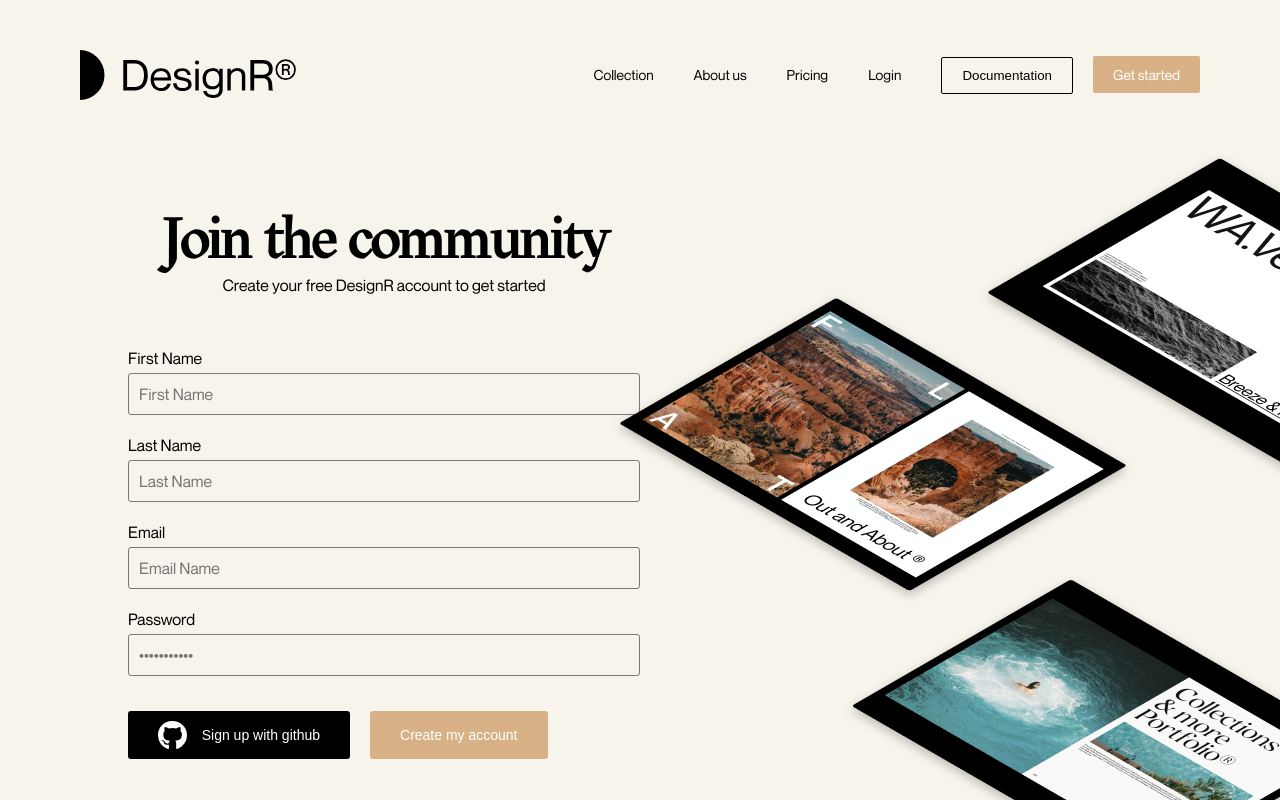
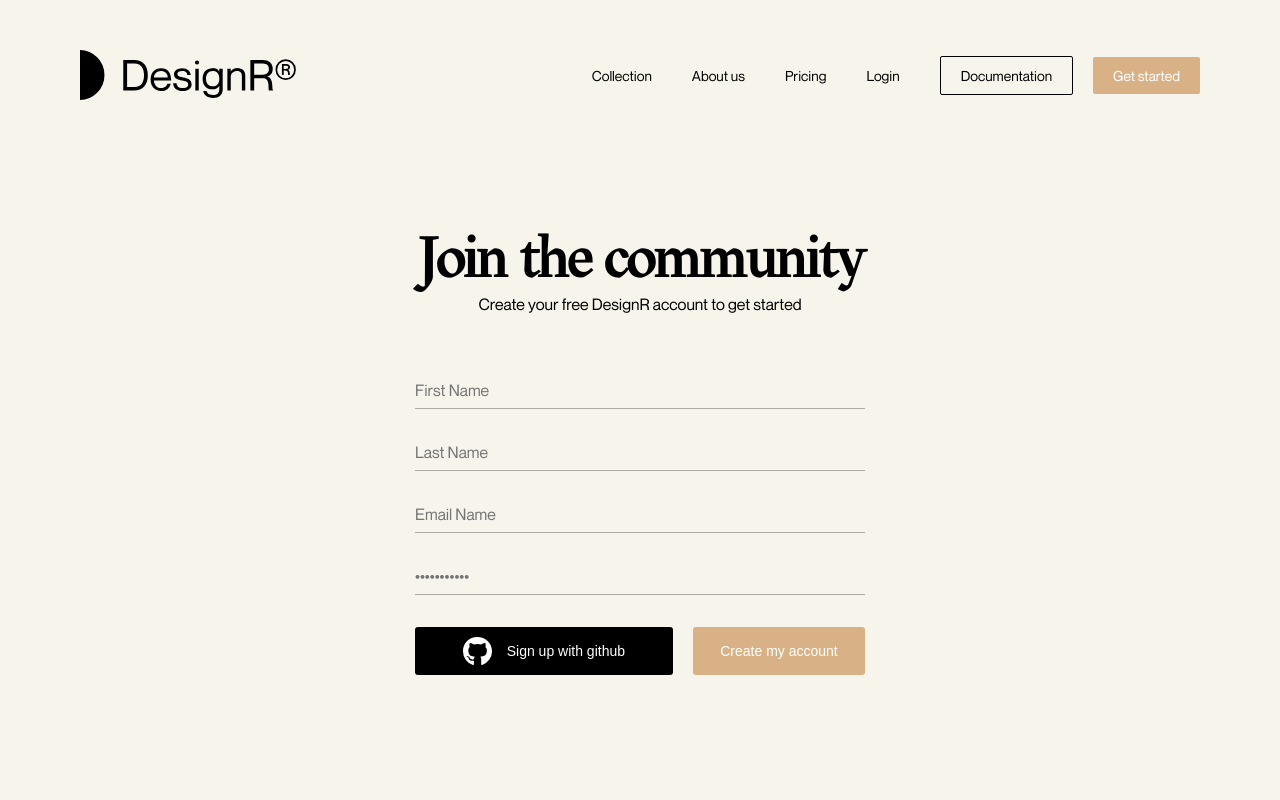
Before and after one commit to CathyDolle/designr, a React (Create React App) app: page /inscription in a window 1280 px wide. Shown: the top 800 px of the page. Built offline with nearby package versions, Linux system fonts and the light colour scheme.

Commit message:
style edit :lipstick:

```diff
--- a/src/components/inspirations/DesignBox.jsx
+++ b/src/components/inspirations/DesignBox.jsx
@@ -1,9 +1,22 @@
-import React, { useState } from 'react';
+import React, { useState, useEffect } from 'react';
 import './designBox.scss'
 import ProductModal from './ProductModal'
 
 const DesignBox = ({product}) => {
   const [open, setOpen] = useState(false)
+
+  useEffect(() => {
+    const body = document.querySelector('body')
+    if (open){
+      body.style.overflow = "hidden"
+      body.style.paddingRight = "15px"
+    }
+
+    return () => {
+      body.style.overflow = "auto"
+      body.style.paddingRight = "0"
+    }
+  }, [open])
 
   return (
     <div className="designBox" onClick={() => setOpen(!open)}>
--- a/src/components/inspirations/ProductModal.jsx
+++ b/src/components/inspirations/ProductModal.jsx
@@ -10,7 +10,6 @@ function ProductModal({active, product, onClose}) {
   const toggle = () =>{
     onClose()
   }
-
   return (
     <section onClick={stop} className={active ? 'productModal active' : 'productModal'}>
       <div className="productWrapper">
--- a/src/components/wrapper/Footer.jsx
+++ b/src/components/wrapper/Footer.jsx
@@ -5,8 +5,8 @@ import Logo from './Logo'
 const Footer = () => {
   return (
     <footer>
-      <FooterLink exact path="/" name="Our Products"/>
-      <FooterLink path="/Inspirations" name="Collection"/>
+      <FooterLink path="/inspirations" name="Collection"/>
+      <FooterLink exact path="/about" name="About us"/>
       <FooterLink border="borderBottom" path="/Pricing" name="Pricing"/>
       <div className="demiBox left">
         <Logo/>
--- a/src/components/wrapper/Header.jsx
+++ b/src/components/wrapper/Header.jsx
@@ -12,8 +12,8 @@ const Header = () => {
         <NavLink className="navLink" to="/about">About us</NavLink>
         <NavLink className="navLink" to="/pricing">Pricing</NavLink>
         <NavLink className="navLink" to="/login">Login</NavLink>
-        <button className="learn">Documentation</button>
-        <button><NavLink to="/inscription">Get started</NavLink></button>
+        <a className="button learn" href="/">Documentation</a>
+        <NavLink className="button" to="/inscription">Get started</NavLink>
       </nav>
     </header>
   );
--- a/src/components/wrapper/wrapper.scss
+++ b/src/components/wrapper/wrapper.scss
@@ -22,7 +22,7 @@ HEADER
 *******************************/
 
 header {
-  z-index: 4;
+  z-index: 3;
   width: 100%;
   height: var(--headerHeight);
   display: flex;
@@ -44,13 +44,14 @@ header {
   span {
     font-size: 0.5rem;
   }
-  button {
+  .button {
     right: var(--marginPadding);
     border: none;
     outline: none;
     background: var(--sandColor);
     padding: 1rem 2rem;
     border-radius: 2px;
+    color: white;
     a {
       color: white;
     }
--- a/src/pages/Inscription.jsx
+++ b/src/pages/Inscription.jsx
@@ -1,23 +1,33 @@
-import React from 'react';
+import React, { useEffect} from 'react';
 import Wrapper from '../components/wrapper/Wrapper'
 import login from '../assets/img/product/bg.png'
 import github from '../assets/img/login/github.svg'
 import './login.scss'
 
 function Login(props) {
+  // useEffect(() => {
+  //   const body = document.querySelector('body')
+  //   body.style.setProperty("--bgColor", "black")
+  //   body.style.setProperty("--fontColor", "white")
+
+  //   return () => {
+  //     body.style.setProperty("--bgColor", "#f7f4eb")
+  //     body.style.setProperty("--fontColor", "black")
+  //   }
+  // }, [])
   return (
     <Wrapper>
       <section className="loginSection">
         <h1>Join the community</h1>
         <p>Create your free DesignR  account to get started</p>
         <form action="/">
-          <label htmlFor="">First Name</label>
+          {/* <label htmlFor="">First Name</label> */}
           <input type="text" placeholder="First Name"/>
-          <label htmlFor="">Last Name</label>
+          {/* <label htmlFor="">Last Name</label> */}
           <input type="text" placeholder="Last Name"/>
-          <label htmlFor="">Email</label>
+          {/* <label htmlFor="">Email</label> */}
           <input type="text" placeholder="Email Name"/>
-          <label htmlFor="">Password</label>
+          {/* <label htmlFor="">Password</label> */}
           <input type="text" placeholder="•••••••••••"/>
         </form>
         <div className="buttonContainer">
@@ -25,9 +35,6 @@ function Login(props) {
           <button>Create my account</button>
         </div>
       </section>
-      <section className="visualSection">
-        <img src={login} alt="login"/>
-      </section>
     </Wrapper>
   );
 }
--- a/src/pages/Login.jsx
+++ b/src/pages/Login.jsx
@@ -1,6 +1,7 @@
 import React from 'react';
 import Wrapper from '../components/wrapper/Wrapper'
-import login from '../assets/img/product/bg.png'
+import deco from '../assets/img/product/bg.png'
+import github from '../assets/img/login/github.svg'
 import './login.scss'
 
 function Login(props) {
@@ -9,15 +10,16 @@ function Login(props) {
       <section className="loginSection">
         <h1>Log in</h1>
         <form action="/">
-          <label htmlFor="">Email</label>
+          {/* <label htmlFor="">Email</label> */}
           <input type="text" placeholder="First Name"/>
-          <label htmlFor="">Password</label>
+          {/* <label htmlFor="">Password</label> */}
           <input type="text" placeholder="•••••••••••"/>
         </form>
-        <button>Login</button>
-      </section>
-      <section className="visualSection">
-        <img src={login} alt="login"/>
+        <div className="buttonContainer">
+          <button className="github"><img src={github} alt="github"/>Log in with github</button>
+          <button>Login</button>
+        </div>
+        {/* <img className="deco" src={deco} alt="deco"/> */}
       </section>
     </Wrapper>
   );
--- a/src/pages/about.scss
+++ b/src/pages/about.scss
@@ -57,6 +57,7 @@
         top: 0;
         left: -25vw;
         text-align: left;
+        color: white;
       }
     }
   }
@@ -84,7 +85,7 @@
     color: var(--fontColor);
     margin-bottom: 2rem;
     cursor: pointer;
-    font-size: var(--fontSize);
+    font-size: 1.4rem;
     text-transform: uppercase;
     background: var(--sandColor);
     &.discover{
--- a/src/pages/login.scss
+++ b/src/pages/login.scss
@@ -1,7 +1,6 @@
 .loginSection {
-  width: 50%;
-  padding-left: 10%;
-  height: 85vh;
+  width: 100%;
+  height: 90vh;
   display: flex;
   justify-content: center;
   align-items: center;
@@ -10,60 +9,62 @@
   // color:white;
   form {
     margin-top: 5rem;
-    width: 100%;
+    width: 450px;
     // color: white;
     label {
       font-family: Neue Montreal Regular;
       font-size: var(--fontSize);
     }
     input {
-      padding: 1rem 1rem;
+      padding: 0.8rem 0rem;
       outline: none;
       margin-top: 0.5rem;
       margin-bottom: 2rem;
       width: 100%;
-      border-radius: 3px;
       background: transparent;
       color: var(--fontColor);
-      border: solid 1px rgba(0, 0, 0, 0.5);
+      border: none;
+      border-bottom: solid 1px rgba(0, 0, 0, 0.3);
       font-size: 1.6rem;
       font-family: Neue Montreal Regular;
     }
   }
-  .buttonContainer{
-    width: 100%;
+  .buttonContainer {
+    width: 450px;
     display: flex;
-    justify-content: flex-start;
+    justify-content: space-between;
+    // margin-bottom: 15vh;
   }
   button {
     display: flex;
     justify-content: center;
     align-items: center;
-    margin: 1.5rem 0rem;
+    margin: 1.2rem 0rem;
     right: var(--marginPadding);
     color: white;
     border: none;
     outline: none;
     background: var(--sandColor);
     border-radius: 3px;
-    padding: 1rem 3rem;
+    padding: 1rem 0;
+    width: 40%;
     cursor: pointer;
     font-size: 1.4rem;
-    &.github{
+    margin-bottom: 15vh;
+    &.github {
+      width: 60%;
       margin-right: 2rem;
       background: black;
       color: white;
     }
-    img{
+    img {
       margin-right: 1.5rem;
       height: 2.8rem;
     }
   }
 }
 
-.visualSection {
-  img {
-    position: absolute;
-    right: 0;
-  }
+img.deco {
+  position: absolute;
+  right: 0;
 }
--- a/src/pages/product.scss
+++ b/src/pages/product.scss
@@ -12,7 +12,10 @@ INTRO
     justify-content: center;
     padding-left: var(--marginPadding);
     h1{
-      margin-bottom: 1rem;
+      margin-bottom: 1.5rem;
+    }
+    p{
+      margin: 2rem 0;
     }
     button{
       outline: none;
```
Also changed, not shown: 1 other file (tests, documents, lock files or other folders).
